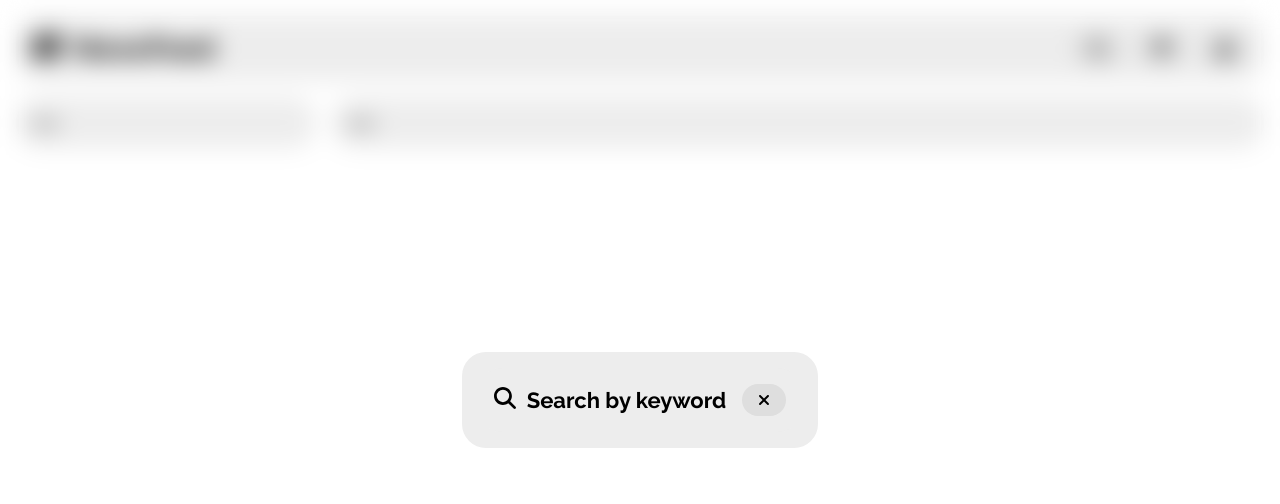
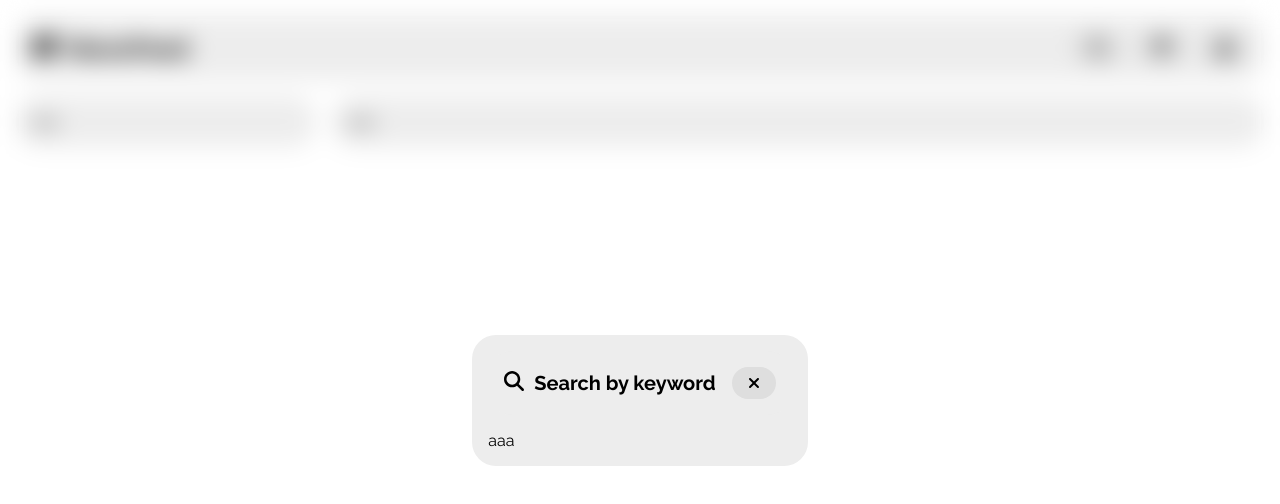
Before and after one commit to wpwwhimself/newsfeed, a React (Create React App) app in the folder frontend/: page / in a window 1280 px wide. Both pictures are taken after a click on the element 1098 px from the left and 48 px from the top of the page. Shown: the top 504 px of the page. Built offline with nearby package versions, Linux system fonts and the light colour scheme.

Commit message:
💄 simpler headings

```diff
--- a/frontend/src/App.css
+++ b/frontend/src/App.css
@@ -65,6 +65,21 @@
   flex-direction: column;
 }
 
+.title {
+  gap: 0.5em;
+  font-weight: bold;
+
+  &.level-1 {
+    font-size: 1.5em;
+  }
+  &.level-2 {
+    font-size: 1.25em;
+  }
+  &.level-3 {
+    font-size: 1.15em;
+  }
+}
+
 @media screen and (max-width: 700px) {
   .main-wrapper {
     display: flex;
--- a/frontend/src/App.tsx
+++ b/frontend/src/App.tsx
@@ -8,6 +8,7 @@ import { Button } from './components/Button';
 import { PopUpProps, PopUpSwitchProps } from './types';
 import { FontAwesomeIcon } from '@fortawesome/react-fontawesome';
 import { faFilter, faNewspaper, faSearch, faUser } from '@fortawesome/free-solid-svg-icons';
+import { UserPanel } from './components/UserPanel';
 
 export const PopUpContext = createContext({} as PopUpProps)
 export const PopUpSwitchContext = createContext({ popUpVisible: false, setPopUpVisible: (x: boolean) => {}} as PopUpSwitchProps)
@@ -37,7 +38,7 @@ function App() {
   const openUserPopUp = () => {
     setPopUpContent({
       title: "User preferences",
-      content: "aaa",
+      content: <UserPanel />,
       icon: <FontAwesomeIcon icon={faUser} />,
     })
     setPopUpVisible(true)
--- a/frontend/src/components/PopUp/index.tsx
+++ b/frontend/src/components/PopUp/index.tsx
@@ -26,6 +26,7 @@ export const PopUp = () => {
           buttons={<Button icon={<FontAwesomeIcon icon={faXmark} />} onClick={closePopUp} />}
           icon={popUp.icon}
         />
+        {popUp.content}
       </div>
     </Pill>
   </div>
--- a/frontend/src/components/TopHeader/index.tsx
+++ b/frontend/src/components/TopHeader/index.tsx
@@ -10,12 +10,9 @@ interface Props {
 }
 
 export const TopHeader = ({level, label, buttons, icon}: Props) => {
-  const max_font_size = 28
-  const font_scale_factor = 6
-
   return <Pill>
     <div className="top-header flex-right">
-      <span className="title flex-right" style={{ fontSize: max_font_size - font_scale_factor * (level - 1) }}>
+      <span className={`title level-${level} flex-right`}>
         {icon}
         <span>{label}</span>
       </span>
--- a/frontend/src/components/TopHeader/style.css
+++ b/frontend/src/components/TopHeader/style.css
@@ -3,9 +3,4 @@
   align-items: center;
   justify-content: space-between;
   flex-wrap: wrap;
-
-  & .title {
-    gap: 0.5em;
-    font-weight: bold;
-  }
 }
--- /dev/null
+++ b/frontend/src/components/UserPanel/index.tsx
@@ -0,0 +1,7 @@
+import "./style.css"
+
+export const UserPanel = () => {
+  return <div className="user-panel">
+    <h2>You are not logged in</h2>
+  </div>
+}
```
Also changed, not shown: frontend/src/components/UserPanel/style.css (added).
